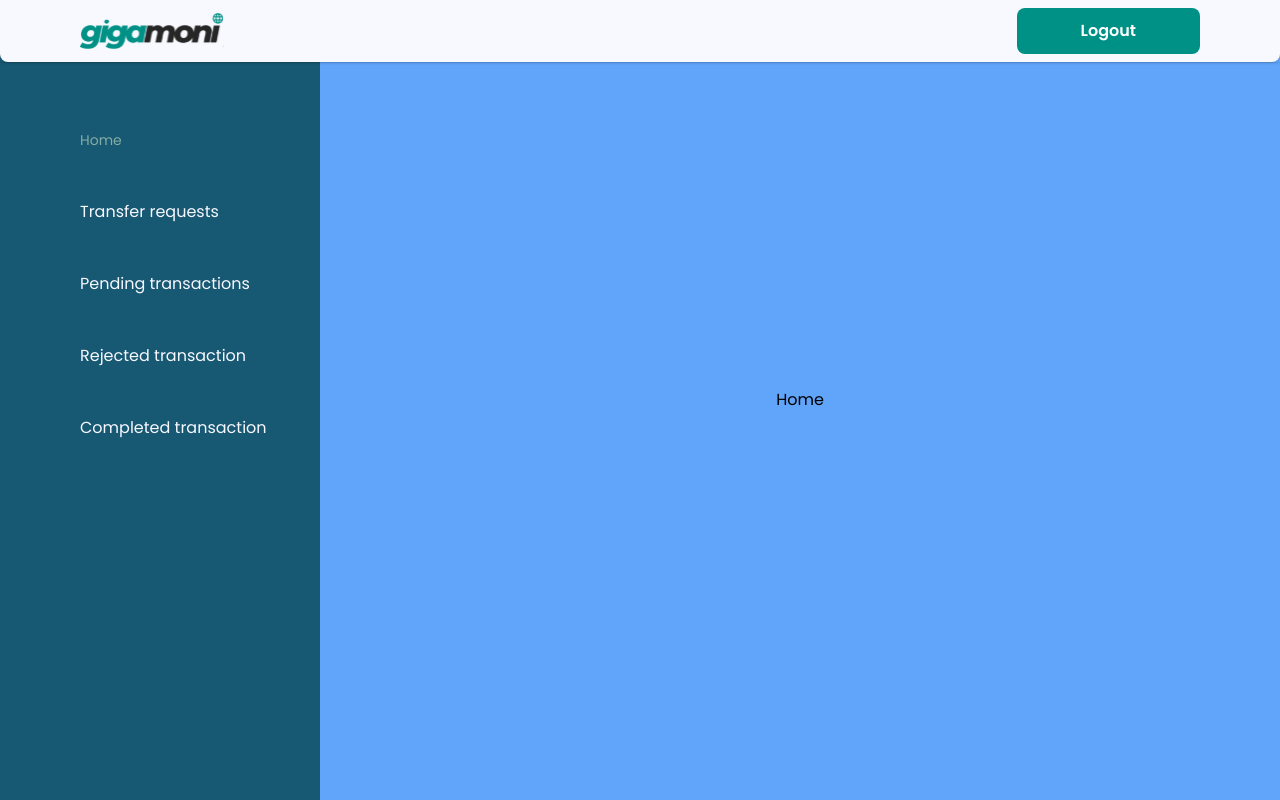
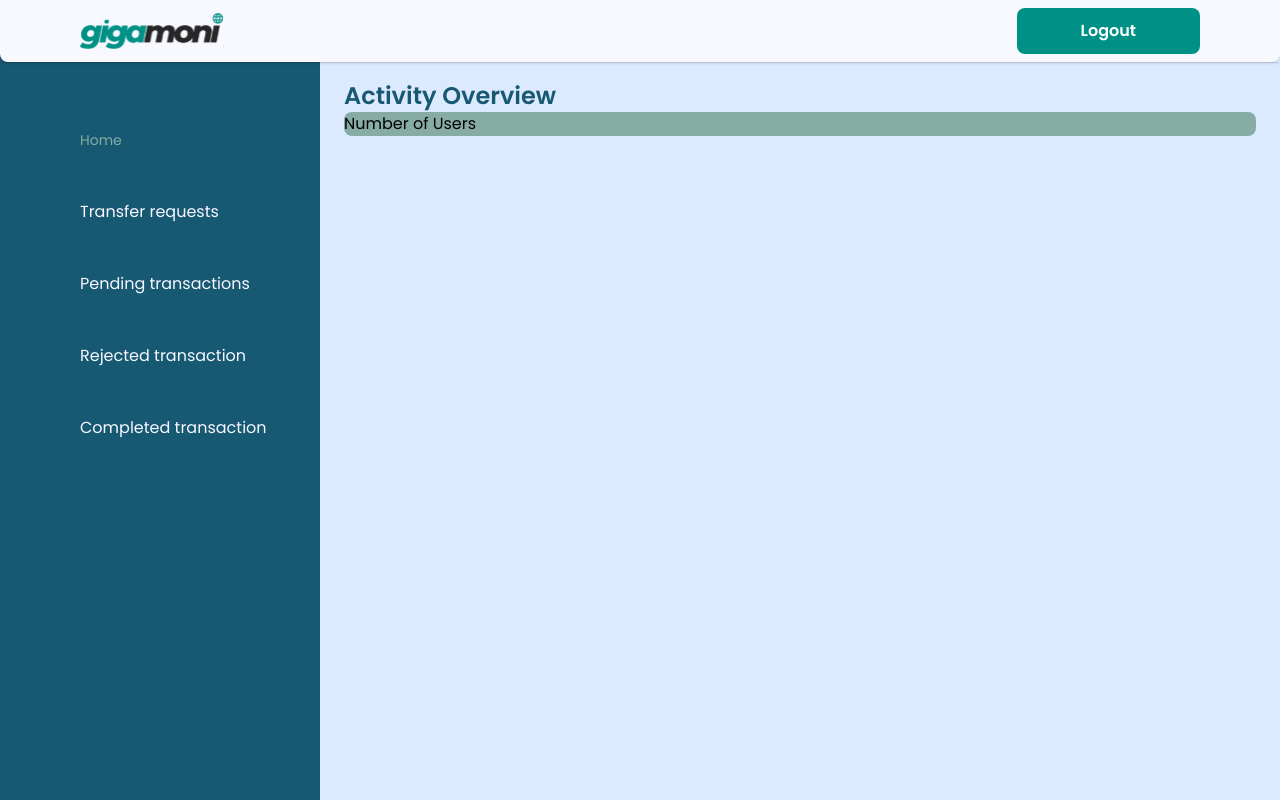
Before and after one commit to himarnoel/gigamoniadmin, a React (Vite) app: page / in a window 1280 px wide. Built offline with nearby package versions, Linux system fonts and the light colour scheme.

Commit message:
working on home

```diff
--- a/src/Paths/Home.jsx
+++ b/src/Paths/Home.jsx
@@ -4,13 +4,11 @@ import SideNav from "../Components/SideNav";
 
 const Home = (props) => {
   return (
-    <div
-      className={`font-poppins bg-blue-400 flex justify-center items-center h-screen `}
-    >
-      {/* <Nav />
-      <SideNav /> */}
-      {/* <div className="sd"> hOMESDFASDNFASKDNFALSDNFLKN</div> */}
-     Home
+    <div className={`font-poppins bg-blue-100  h-screen pt-20 px-6`}>
+      <p className="text-2xl font-semibold text-[#175873]">Activity Overview</p>
+      <div className="rounded-lg bg-[#87ACA3] flex flex-col justify-center">
+        Number of Users
+      </div>
     </div>
   );
 };
```
